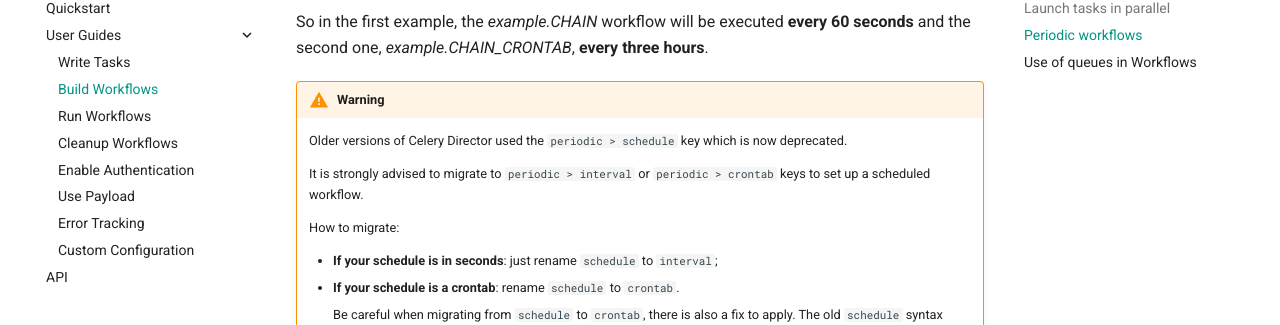
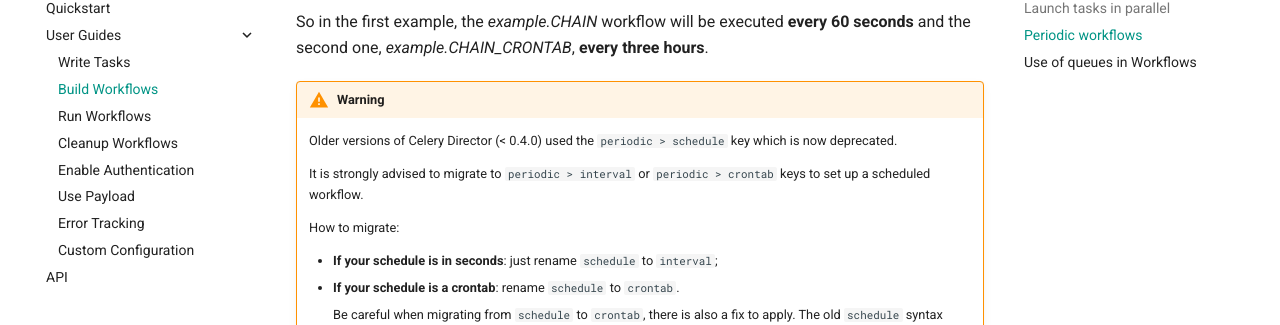
Before and after one commit to ovh/celery-director, an MkDocs documentation site: the page built from docs/docs/guides/build-workflows.md, in a window 1280 px wide and 900 px high, scrolled down 2186 px. Shown: the part 127-452 px from the top of the window. Built offline with MkDocs 1.6.1 and Material for MkDocs 9.7.7, drawn with Linux system fonts in a browser that asks for light colours; comment, search, counter and statistics services are not loaded; some of the changed lines change nothing that is shown.

Commit message:
doc: specify package version for migration of schedule key

```diff
--- a/docs/docs/guides/build-workflows.md
+++ b/docs/docs/guides/build-workflows.md
@@ -111,7 +111,7 @@
 So in the first example, the *example.CHAIN* workflow will be executed **every 60 seconds** and the second one, *example.CHAIN_CRONTAB*, **every three hours**.
 
 !!! warning
-    Older versions of Celery Director used the `periodic > schedule` key which is now deprecated.
+    Older versions of Celery Director (< 0.4.0) used the `periodic > schedule` key which is now deprecated.
 
     It is strongly advised to migrate to `periodic > interval` or `periodic > crontab` keys to set up a scheduled workflow.
 
```
